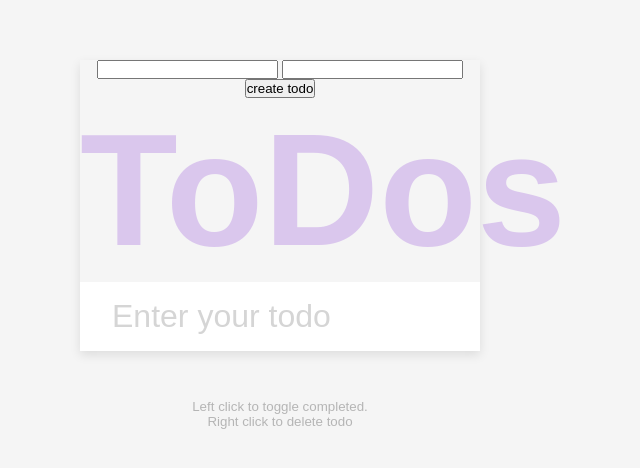
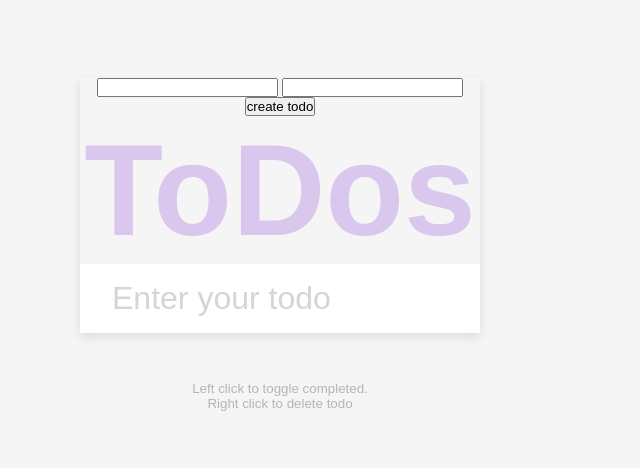
Before and after one commit to isabalak/todo, a plain HTML site: page index.html in a window 1280 px wide. Shown: the part 156-624 px from the top of the page, without its empty margins (360-1000 px from the left). Drawn offline with Linux system fonts and the light colour scheme.

Commit message:
second commit

```diff
--- a/css/style.css
+++ b/css/style.css
@@ -20,7 +20,7 @@ body {
 
 h1 {
     color: rgb(179, 131, 226);
-    font-size: 160px;
+    font-size: 129px;
     text-align: center;
     opacity: 0.4;
 }
```
